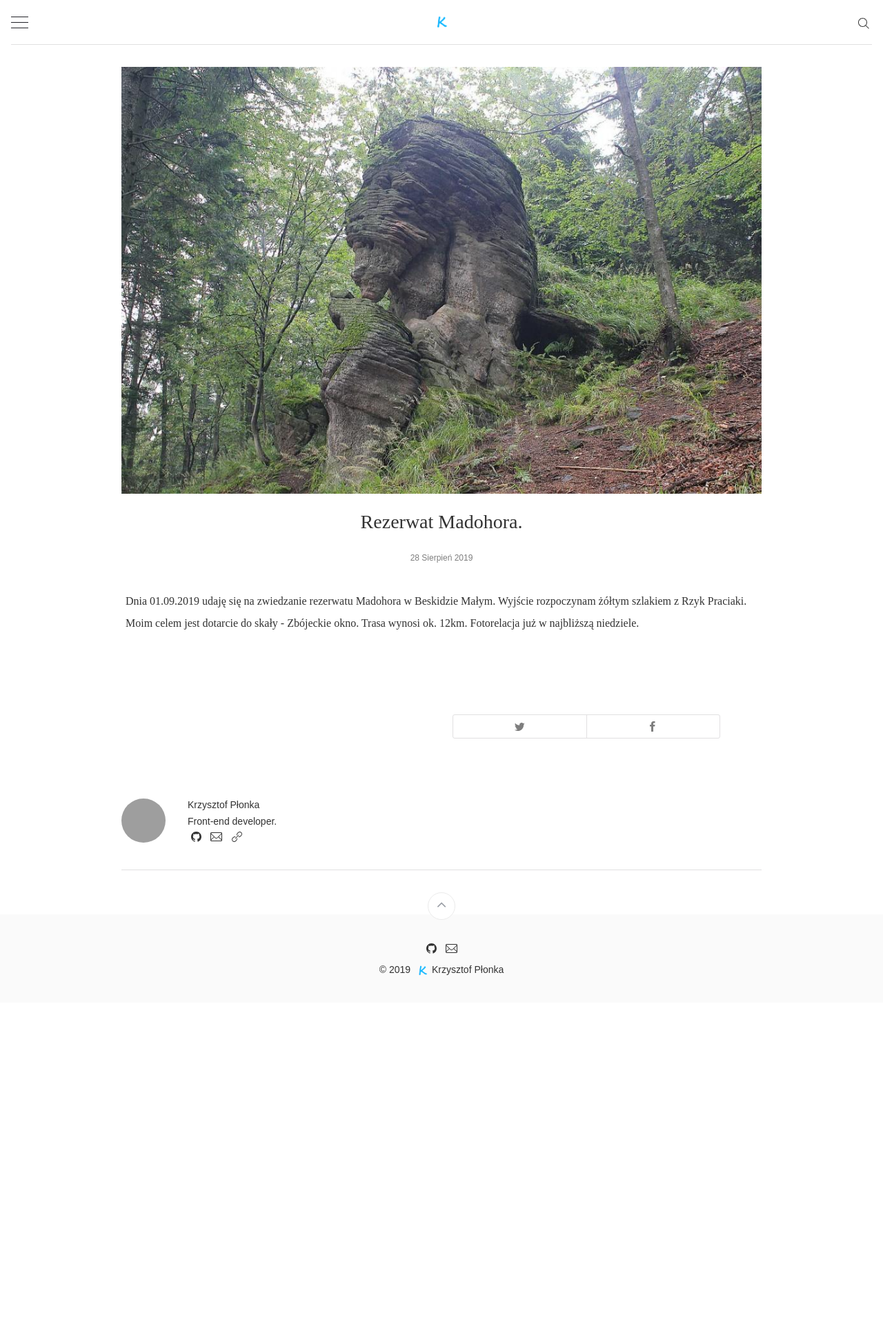
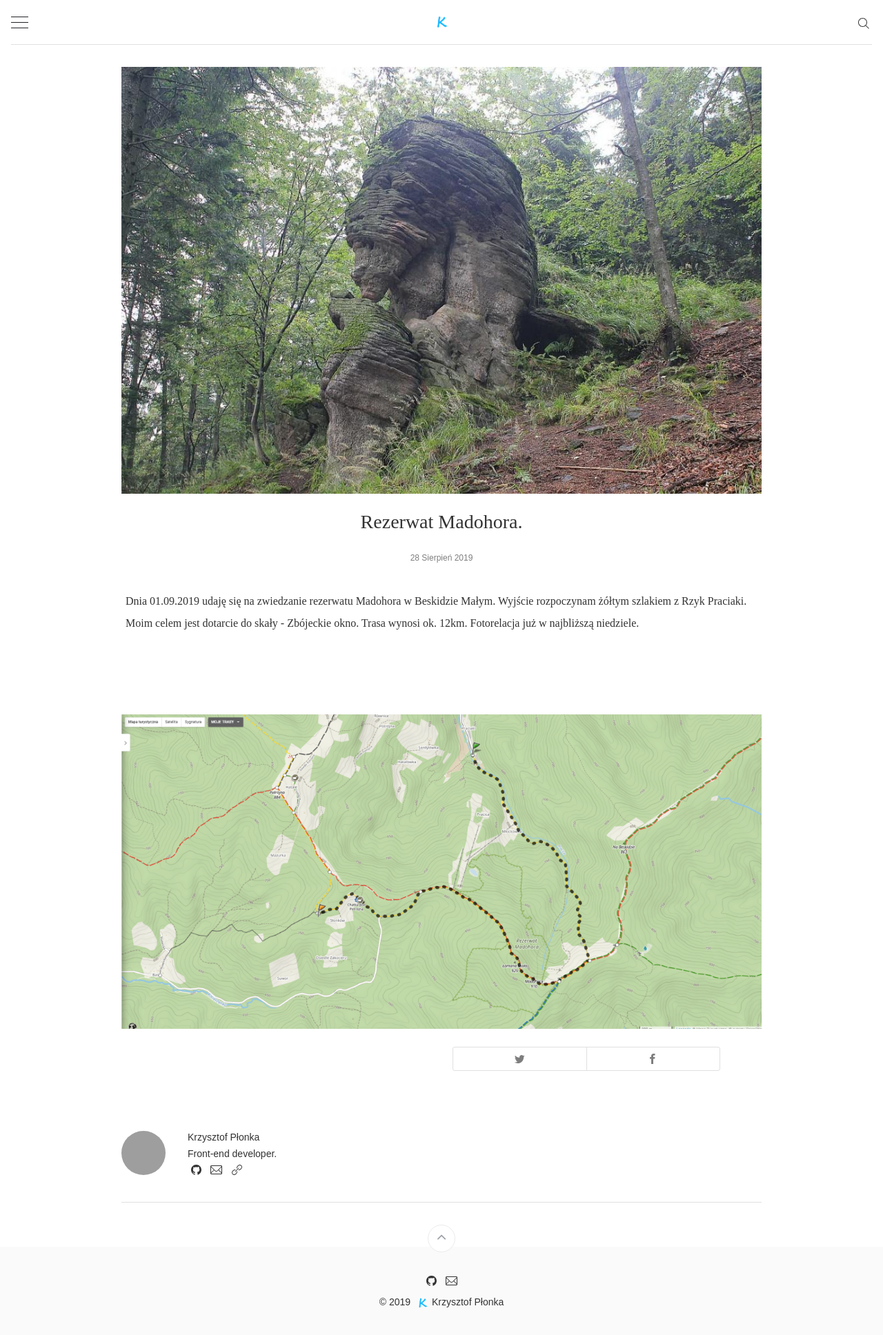
Before and after one commit to chrismovie/chrismovie.github.io, a Jekyll site: the page built from _posts/2019-08-28-post.md, in a window 1280 px wide. Shown: the whole page at 69% size. Built offline with Jekyll 4.4.1, drawn with Linux system fonts in a browser that asks for light colours; nearby versions of some CDN libraries; some web fonts are replaced; comment, search, counter and statistics services are not loaded; before the commit the page ends 1454 px from its top, so only the background shows below that; grey boxes are pictures that could not be loaded.

Commit message:
Dodanie Madohora mapa

```diff
--- a/_posts/2019-08-28-post.md
+++ b/_posts/2019-08-28-post.md
@@ -11,3 +11,4 @@ image: '/images/posts/zbojeckie_okno.jpg'
 Dnia 01.09.2019 udaję się  na zwiedzanie rezerwatu Madohora w Beskidzie Małym. Wyjście rozpoczynam żółtym szlakiem z Rzyk Praciaki.
 Moim celem jest dotarcie do skały - Zbójeckie okno. Trasa wynosi ok. 12km. Fotorelacja już w najbliższą niedziele.
 </p>
+<img src="http://blog.krzysztofplonka.pl/images/posts/Madohora_mapa.png" class="c-content__cc-content__image" />
```
Also changed, not shown: images/posts/Madohora_mapa.png (added), 3 other files.
